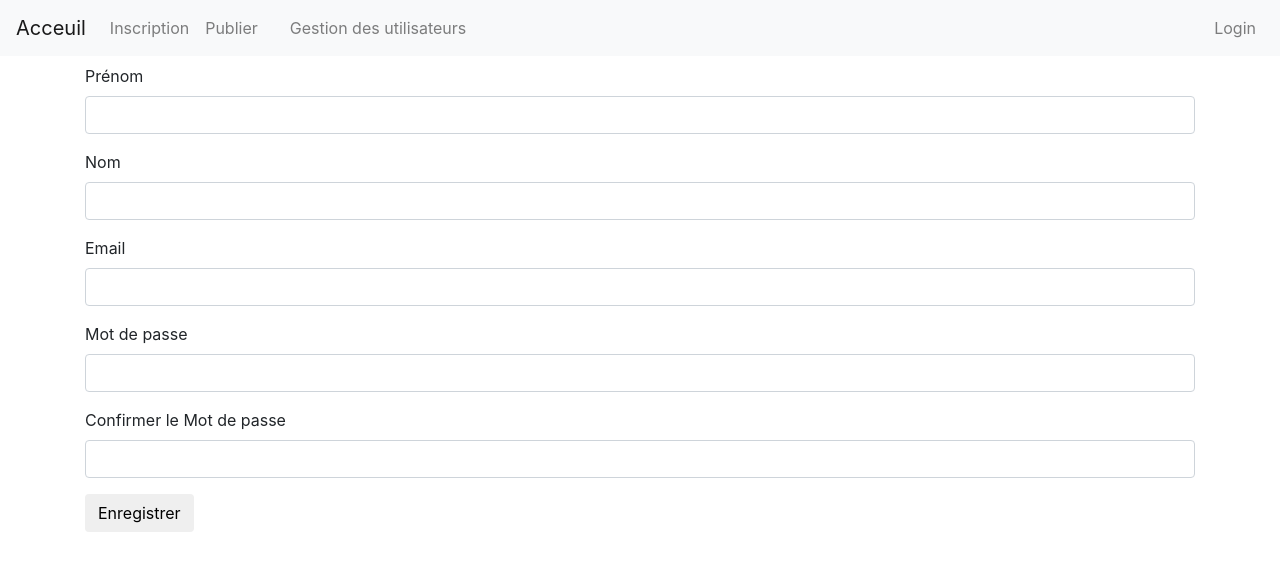
After one commit to riadtouati/alternance, a Symfony app: template templates/registration_user/register.html.twig in a window 1280 px wide. The commit adds this page. Shown: the top 571 px of the page. Run offline with Twig, Linux system fonts and the light colour scheme; the template is opened without the code that fills it, so the values that code supplies are empty; form fields are guessed from the names that the template uses; some libraries are stand-ins or nearby versions.

Commit message:
integrated the inscription page

```diff
--- a/src/Controller/AuthenticationController.php
+++ b/src/Controller/AuthenticationController.php
@@ -20,7 +20,7 @@ class AuthenticationController extends AbstractController
         // last username entered by the user
         $lastUsername = $authenticationUtils->getLastUsername();
 
-        return $this->render('authentification/login.html.twig', array(
+        return $this->render('homme/index.html.twig', array(
             'last_username' => $lastUsername,
             'error'         => $error,
         ));
--- a/src/Form/UserType.php
+++ b/src/Form/UserType.php
@@ -17,12 +17,6 @@ class UserType extends AbstractType
             ->add('lastname', TextType::class)
             ->add('firstname', TextType::class)
             ->add('email', EmailType::class)
-            ->add('role', ChoiceType::class, array(
-                'choices' => array(
-                    'Administrateur' => 'ROLE_ADMIN',
-                    'redacteur' => 'ROLE_USER',
-                ),
-            ))
             ->add('plainPassword', RepeatedType::class, array(
                 'type' => PasswordType::class,
                 'first_options'  => array('label' => 'Password'),
--- a/templates/menu.html.twig
+++ b/templates/menu.html.twig
@@ -7,7 +7,7 @@
   <div class="collapse navbar-collapse" id="navbarSupportedContent">
     <ul class="navbar-nav mr-auto">
       <li class="nav-item">
-        <a class="nav-link" href="{{ path('home') }}">Inscription <span class="sr-only">(current)</span></a>
+        <a class="nav-link" href="{{ path('registration_user') }}">Inscription <span class="sr-only">(current)</span></a>
       </li>
 
       <li class="nav-item">
--- /dev/null
+++ b/templates/registration_user/register.html.twig
@@ -0,0 +1,46 @@
+{% extends 'base.html.twig' %}
+
+{% block body %}
+    <div class="container">
+        <div class="row">
+            <div class="col">
+
+
+            {{ form_start(form) }}
+
+                <div class="form-group">
+                    <label>Prénom</label>
+                    {{ form_errors(form.firstname) }}
+                    {{ form_widget(form.firstname, { 'attr': {'class': 'form-control'} }) }}
+                </div>
+
+                <div class="form-group">
+                    <label>Nom</label>
+                    {{ form_errors(form.lastname) }}
+                    {{ form_widget(form.lastname, { 'attr': {'class': 'form-control'} }) }}
+                </div>
+
+                <div class="form-group">
+                    <label>Email</label>
+                    {{ form_errors(form.email) }}
+                    {{ form_widget(form.email, { 'attr': {'class': 'form-control'} }) }}
+                </div>
+
+                <div class="form-group">
+                    <label>Mot de passe </label>
+                    {{ form_errors(form.plainPassword.first) }}
+                    {{ form_widget(form.plainPassword.first, { 'attr': {'class': 'form-control'} }) }}
+                </div>
+
+                <div class="form-group">
+                    <label> Confirmer le Mot de passe</label>
+                    {{ form_errors(form.plainPassword.second) }}
+                    {{ form_widget(form.plainPassword.second, { 'attr': {'class': 'form-control'} }) }}
+                </div>
+                <button class="btn">{{ button_label|default('Enregistrer') }}</button>
+            {{ form_end(form) }}
+
+            </div>
+        </div>
+    </div>
+{% endblock %}
```
Also changed, not shown: src/Controller/RegistrationUserController.php (added, +47 -0 lines), src/Entity/User.php (+38 -0 lines), src/Migrations/Version20181027170003.php (added, +28 -0 lines), 1 other file.
